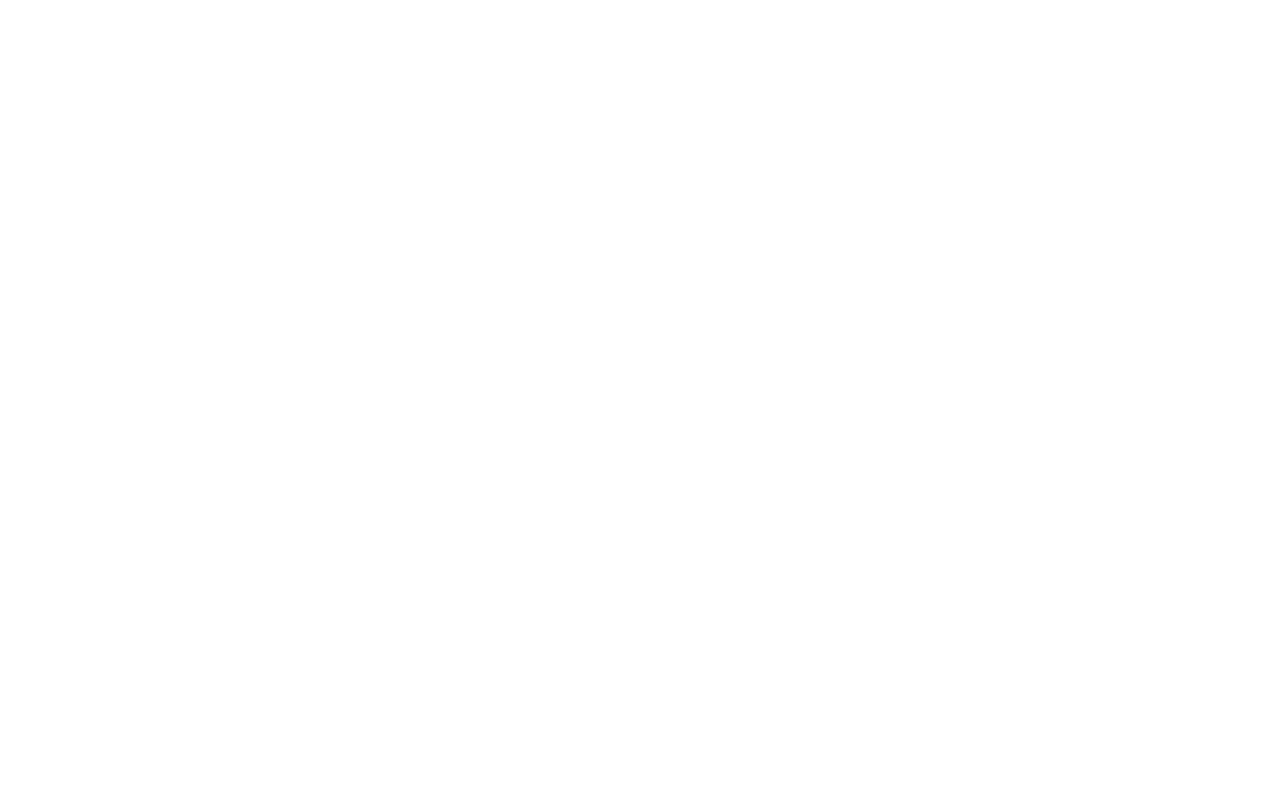
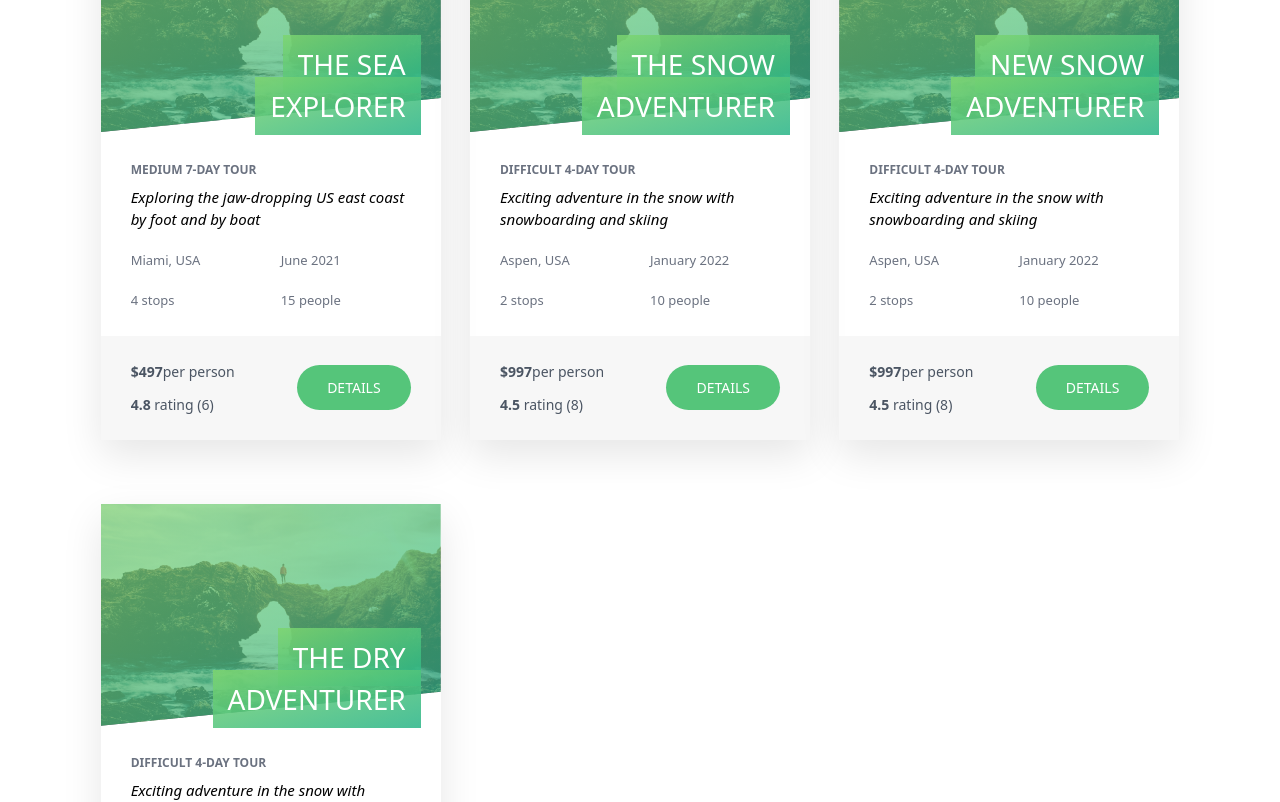
Before and after one commit to iamshahidameen/Natours-API-React-Tailwind, a React (Create React App) app: page / in a window 1280 px wide. Before the commit this address had no page. Shown: the part 280-1082 px from the top of the page. Before the commit the page ends 800 px from the top, so only its background shows below. Built offline with nearby package versions, Linux system fonts and the light colour scheme; the HTML template or start-up script is replaced by a standard one.

Commit message:
Setup router for SharedUserLayout

```diff
--- a/package.json
+++ b/package.json
@@ -7,6 +7,7 @@
     "@testing-library/react": "^13.4.0",
     "@testing-library/user-event": "^13.5.0",
     "axios": "^1.2.1",
+    "dotenv": "^16.0.3",
     "react": "^18.2.0",
     "react-dom": "^18.2.0",
     "react-router-dom": "^6.6.1",
--- a/src/App.js
+++ b/src/App.js
@@ -1,14 +1,16 @@
 import { BrowserRouter, Routes, Route } from 'react-router-dom';
-import { AllTours, SingleTour, Error } from './pages';
+import { AllTours, SingleTour, Error, SharedUserLayout } from './pages';
 
 const App = () => {
   return (
     <main className="p-[30px]">
       <BrowserRouter>
         <Routes>
-          <Route path="all-tours" element={<AllTours />}></Route>
-          <Route path="all-tours/:id" element={<SingleTour />} />
-          <Route path="*" element={<Error />} />
+          <Route path="/" element={<SharedUserLayout />}>
+            <Route index element={<AllTours />} />
+            <Route path="all-tours/:tourName" element={<SingleTour />} />
+            <Route path="*" element={<Error />} />
+          </Route>
         </Routes>
       </BrowserRouter>
     </main>
--- a/src/cardDataAPI.js
+++ b/src/cardDataAPI.js
@@ -64,8 +64,8 @@
     tour_link: './',
   },
   {
-    tour_id: '2',
-    tour_title: 'The Snow Adventurer',
+    tour_id: '3',
+    tour_title: 'New Snow Adventurer',
     tour_image: '',
     tour_details: {
       tour_sub_heading: 'difficult 4-day tour',
@@ -96,8 +96,8 @@
     tour_link: './',
   },
   {
-    tour_id: '2',
-    tour_title: 'The Snow Adventurer',
+    tour_id: '4',
+    tour_title: 'The Dry Adventurer',
     tour_image: '',
     tour_details: {
       tour_sub_heading: 'difficult 4-day tour',
@@ -119,7 +119,9 @@
       },
       {
         tour_icon: '',
-        tour_feature: '10 people',
+        tour_feature: `
+
+        10 peeps `,
       },
     ],
     tour_price: 997,
--- a/src/components/TourCard.js
+++ b/src/components/TourCard.js
@@ -42,7 +42,10 @@
         </div>
         <div className="card-footer-right">
           <div className="btn-wrapper">
-            <Link to="/single-tour" className="btn-primary">
+            <Link
+              to={`all-tours/${data.tour_title.split(' ').join('-')}`}
+              className="btn-primary"
+            >
               Details
             </Link>
           </div>
--- a/src/pages/AllTours.js
+++ b/src/pages/AllTours.js
@@ -4,15 +4,11 @@
 
 const AllTours = () => {
   return (
-    <main className="page-wrapper">
-      <Navbar />
-      <div className="tour-page grid sm:grid-cols-1 lg:grid-cols-3 px-14 pt-20 gap-y-16 justify-items-center">
-        {cardDataAPI.map((tour) => {
-          return <TourCard data={tour} />;
-        })}
-      </div>
-      <Footer />
-    </main>
+    <div className="tour-page grid sm:grid-cols-1 lg:grid-cols-3 px-14 pt-20 gap-y-16 justify-items-center">
+      {cardDataAPI.map((tour) => {
+        return <TourCard data={tour} />;
+      })}
+    </div>
   );
 };
 
--- a/src/pages/Error.js
+++ b/src/pages/Error.js
@@ -3,11 +3,9 @@
 const Error = () => {
   return (
     <div>
-      <Navbar />
       <section>
         <h2 className="secondary-heading">404 Error</h2>
       </section>
-      <Footer />
     </div>
   );
 };
--- /dev/null
+++ b/src/pages/SharedUserLayout.js
@@ -0,0 +1,14 @@
+import { Outlet } from 'react-router-dom';
+import { Navbar, Footer } from '../components';
+
+const SharedUserLayout = () => {
+  return (
+    <main className="page-wrapper">
+      <Navbar />
+      <Outlet />
+      <Footer />
+    </main>
+  );
+};
+
+export default SharedUserLayout;
--- a/src/pages/SingleTour.js
+++ b/src/pages/SingleTour.js
@@ -1,3 +1,8 @@
+import { useEffect, useState } from 'react';
+import { useParams } from 'react-router-dom';
+import cardDataAPI from '../cardDataAPI';
+import { getData } from '../utils/index';
+
 import {
   HeroArea,
   SingleTourDetails,
@@ -7,14 +12,43 @@
 } from '../components';
 
 const SingleTour = () => {
+  useEffect(() => {
+    console.log(getData(`tours/5c88fa8cf4afda39709c2955`));
+  }, []);
+
+  const { tourName } = useParams();
+  const [tour, setTour] = useState({});
+
+  //   console.log(tourName);
+
+  //   useEffect(() => {
+  //     setTour(
+  //       cardDataAPI.filter((currentTour) => {
+  //         // console.log(currentTour.tour_title.split('-').join(' '));
+  //         return currentTour.tour_title === tourName.split('-').join(' ');
+  //       })
+  //     );
+  //   }, []);
+
+  const {
+    tour_id,
+    tour_title,
+    tour_image,
+    tour_details,
+    tour_features,
+    tour_price,
+    tour_rating,
+    tour_total_reviews,
+    tour_link,
+  } = tour;
   return (
-    <main className="page-wrapper">
-      <HeroArea />
+    <>
+      <HeroArea heroTitle={tour_title} />
       <SingleTourDetails />
       <SingleTourFeaturedImages />
       <TourReviews />
       <TourCTA />
-    </main>
+    </>
   );
 };
 
--- a/src/pages/index.js
+++ b/src/pages/index.js
@@ -1,5 +1,6 @@
 import AllTours from './AllTours';
 import Error from './Error';
+import SharedUserLayout from './SharedUserLayout';
 import SingleTour from './SingleTour';
 
-export { AllTours, SingleTour, Error };
+export { AllTours, SingleTour, Error, SharedUserLayout };
--- /dev/null
+++ b/src/utils/constants.js
@@ -0,0 +1,2 @@
+export const BASE_URL =
+  'https://natours-api-production-0623.up.railway.app/api/v1/';
--- /dev/null
+++ b/src/utils/index.js
@@ -0,0 +1,12 @@
+import axios from 'axios';
+import { BASE_URL } from '../utils/constants';
+
+export const getData = async (query) => {
+  try {
+    const response = await axios.get(`${BASE_URL}${query}`);
+    const data = await response.data;
+    return data;
+  } catch (error) {
+    return error;
+  }
+};
```
Also changed, not shown: 2 other files (tests, documents, lock files or other folders).
